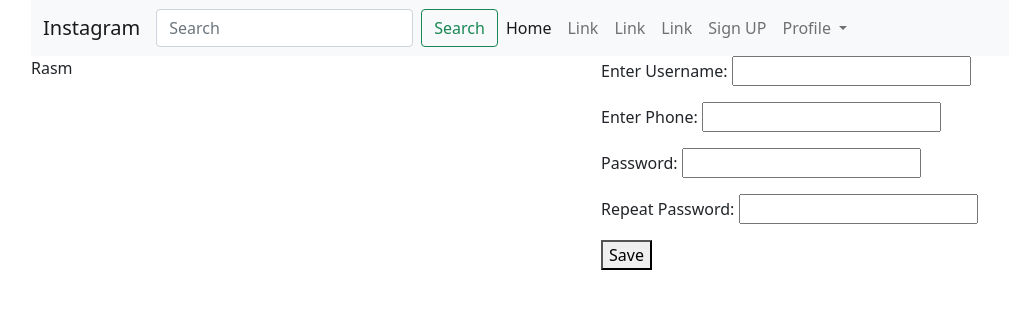
After one commit to bobur-amirov/instagram_clone, a Django app: page /user/signup/ in a window 1280 px wide. The commit adds this page. Shown: the top 309 px of the page, without its empty margins (51-1060 px from the left). Run offline with Django 4.2, Linux system fonts and the light colour scheme.

Commit message:
regirter add html file

```diff
--- a/core/templates/core/base.html
+++ b/core/templates/core/base.html
@@ -42,7 +42,7 @@
                                 <a class="nav-link" href="#">Link</a>
                             </li>
                             <li class="nav-item">
-                                <a class="nav-link" href="#">Link</a>
+                                <a class="nav-link" href="{% url 'signup' %}">Sign UP</a>
                             </li>
                             <li class="nav-item dropdown">
                                 <a class="nav-link dropdown-toggle" href="#" id="navbarDropdown" role="button"
--- /dev/null
+++ b/user/forms.py
@@ -0,0 +1,33 @@
+from django import forms
+
+from .models import Profile
+
+
+class ProfileForm(forms.ModelForm):
+    phone = forms.CharField(label='Enter Phone', max_length=15, min_length=9)
+    username = forms.CharField(label='Enter Username', max_length=20)
+    password = forms.CharField(label='Password', widget=forms.PasswordInput)
+    password2 = forms.CharField(label='Repeat Password', widget=forms.PasswordInput)
+
+    class Meta:
+        model = Profile
+        fields = ['username', 'phone']
+
+    def clean_username(self):
+        username = self.cleaned_data['username'].lower()
+        user = Profile.objects.filter(username=username)
+        if user.count():
+            raise forms.ValidationError("Username already exists")
+        return username
+
+    def clean_password2(self):
+        pas = self.cleaned_data
+        if pas['password'] != pas['password2']:
+            raise forms.ValidationError("Password do not match! ")
+        return pas['password2']
+
+    def clean_phone(self):
+        phone = self.cleaned_data['phone']
+        if Profile.objects.filter(phone=phone).exists():
+            raise forms.ValidationError('Please use another Phone, that is already token')
+        return phone
--- /dev/null
+++ b/user/templates/user/signup.html
@@ -0,0 +1,21 @@
+{% extends 'core/base.html' %}
+
+{% block title %} {% endblock %}
+
+
+{% block content %}
+
+
+    <div class="row">
+    <div class="col-lg-6">
+        Rasm
+    </div>
+    <div class="col-lg-6">
+        <form method="post">
+            {% csrf_token %}
+            {{ form.as_p }}
+            <button type="submit"> Save </button>
+        </form>
+    </div>
+
+{% endblock %}
--- a/user/urls.py
+++ b/user/urls.py
@@ -1,8 +1,8 @@
 from django.urls import path
 
-
-from .views import profile
+from .views import profile, signup
 
 urlpatterns = [
-    path('<slug:username>', profile, name='profile'),
+    path('signup/', signup, name='signup'),
+    path('account/<slug:username>', profile, name='profile'),
 ]
--- a/user/views.py
+++ b/user/views.py
@@ -1,7 +1,8 @@
-from django.shortcuts import render
+from django.shortcuts import render, redirect
 
 from core.models import Post
 from .models import Profile
+from .forms import ProfileForm
 
 
 def profile(request, username):
@@ -12,4 +13,24 @@ def profile(request, username):
         'profile': profile,
         'profile_posts': profile_posts,
     }
-    return render(request, 'profile.html', context)
+    return render(request, 'user/profile.html', context)
+
+
+def signup(request):
+    if request.method == 'POST':
+        form = ProfileForm(request.POST)
+        if form.is_valid():
+            user = form.save(commit=False)
+            user.username = form.cleaned_data['username']
+            user.phone = form.cleaned_data['phone']
+            user.set_password(form.cleaned_data['password'])
+            user.save()
+            return redirect('profile', user.username)
+    else:
+        form = ProfileForm()
+
+    context = {
+        'form': form,
+    }
+
+    return render(request, 'user/signup.html', context)
```
Also changed, not shown: user/templates/user/profile.html (renamed from user/templates/profile.html).
